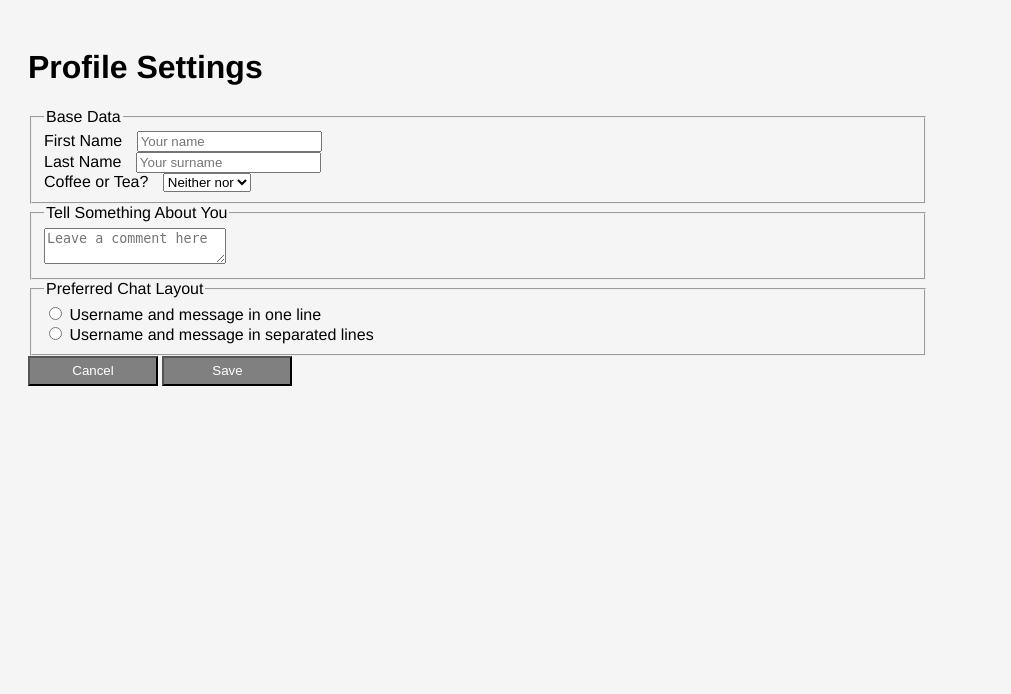
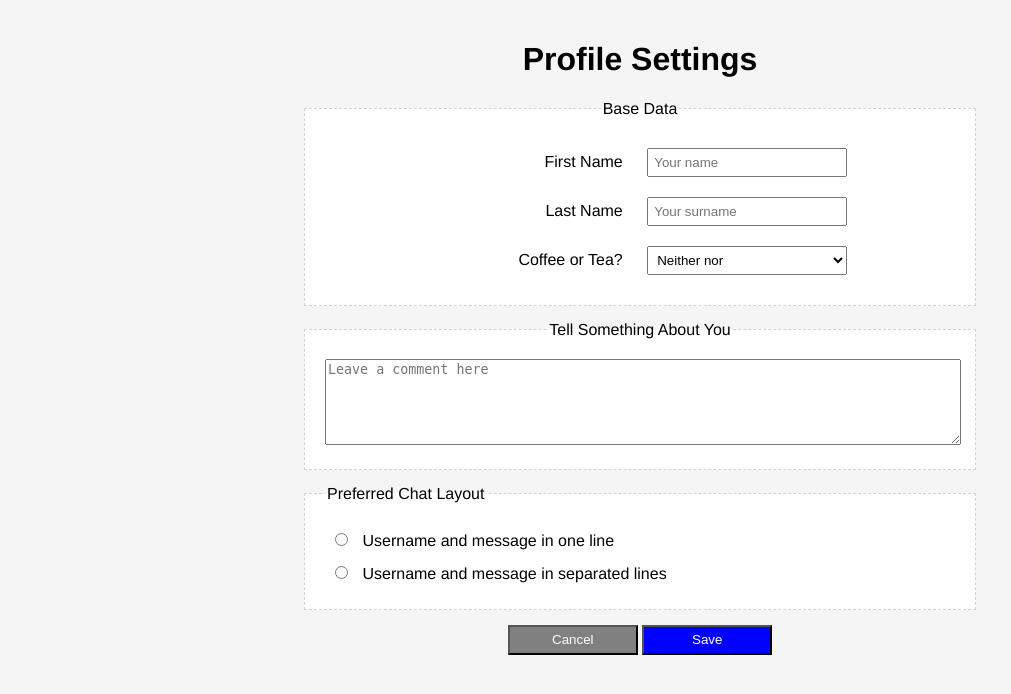
Before and after one commit to flw2610/messenger, a PHP site: page /settings.html in a window 1280 px wide. Shown: the top 694 px of the page, without its empty margins (0-1011 px from the left). Run offline with PHP 8.4, Linux system fonts and the light colour scheme.

Commit message:
refactoring, sieht der Vorlage gleich

```diff
--- a/chat.html
+++ b/chat.html
@@ -20,7 +20,9 @@
         </p>
     </div>
     <hr>
-    <input class="friend-message-input" type="text" placeholder="New Message"> <button>Send</button>
+    <div class="mediaBreak">
+        <input class="friend-message-input" type="text" placeholder="New Message"> <button>Send</button>
+    </div>
 </body>
 
 </html>
--- a/friends.html
+++ b/friends.html
@@ -7,7 +7,7 @@
   <body>
     <h1><b>Friends</b></h1>
     <p>
-      <a class="nav" href="./logout.html"> < Logout</a> |
+      <a class="nav" href="./logout.html">Logout</a> |
       <a class="nav" href="./settings.html">Settings</a>
     </p>
     <hr />
--- a/profile.html
+++ b/profile.html
@@ -12,7 +12,7 @@
   <h1>Profile of Tom</h1>
   <a class="nav" href="./chat.html">&lt; Back to Chat</a> |
   <a class="rmFriend" href="./friends.html">Remove Friend</a>
-  <div class="profile-content">
+  <div class="profile-content mediaBreak">
     <img id="profilpic" src="images/profile.png" width="250" alt="Profile Picture" />
     <div class="profile-infos">
       <p>
--- a/settings.html
+++ b/settings.html
@@ -8,10 +8,10 @@
   <link rel="stylesheet" href="stylesheet.css">
 </head>
 
-<body>
+<body class="inOut">
   <h1>Profile Settings</h1>
   <form action="settings.html" method="get">
-    <fieldset>
+    <fieldset class="frame">
       <legend>Base Data</legend>
       <div class="mediaBreak">
         <label for="firstName">First Name</label>
@@ -33,12 +33,12 @@
       </div>
     </fieldset>
 
-    <fieldset>
+    <fieldset class="frame">
       <legend>Tell Something About You</legend>
       <textarea name="aboutYou" placeholder="Leave a comment here"></textarea>
     </fieldset>
 
-    <fieldset>
+    <fieldset class="frame radioButtons">
       <legend>Preferred Chat Layout</legend>
       <div>
         <input type="radio" id="chatLayoutCombined" name="chatLayout" value="combined" />
@@ -51,7 +51,7 @@
     </fieldset>
     <div class="mediaBreak">
       <a href="friends.html"><button type="button">Cancel</button></a>
-      <button type="submit">Save</button>
+      <button class="enterButton" type="submit">Save</button>
     </div>
 
   </form>
--- a/stylesheet.css
+++ b/stylesheet.css
@@ -32,8 +32,10 @@ img {
 
 #profilpic {
   border-radius: 0%;
-  float: left;
-  height: 100%;
+  height: fit-content;
+  width: 40vw;
+
+
 }
 
 button {
@@ -137,13 +139,36 @@ label {
   display: inline-block;
   text-align: right;
   margin-right: 10px;
+  width: 200px;
 }
 
-body .inOut input {
+
+.inOut input,.inOut select {
   width: 200px;
   padding: 5px;
   margin: 10px;
   box-sizing: border-box;
+}
+
+.frame textarea {
+  width: 100%;
+  height: 10vh;
+}
+.frame.radioButtons {
+  text-align: left;
+}
+
+
+.frame.radioButtons input {
+  margin-left: 10px;
+  width: fit-content;
+}
+
+.frame.radioButtons label {
+  text-align: left;
+
+  width: fit-content;
+
 }
 
 /* Responsive (Aufgabe e)*/
@@ -162,4 +187,10 @@ body .inOut input {
   .mediaBreak button {
     margin-top: 10px;
   }
+
+  #profilpic {
+    width: fit-content;
+    height: 40vh;
+
+  }
 }
```
